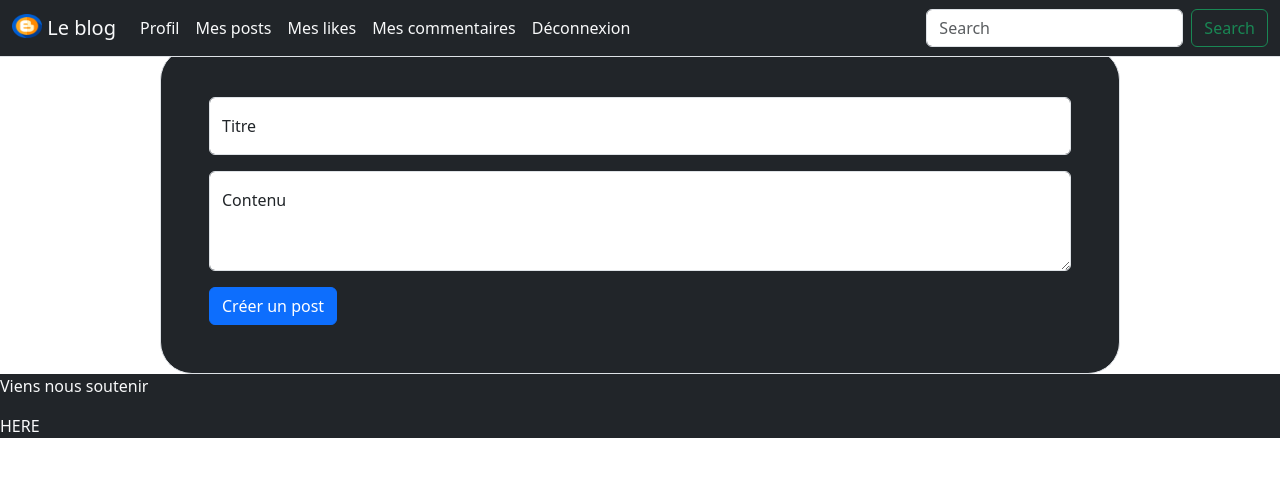
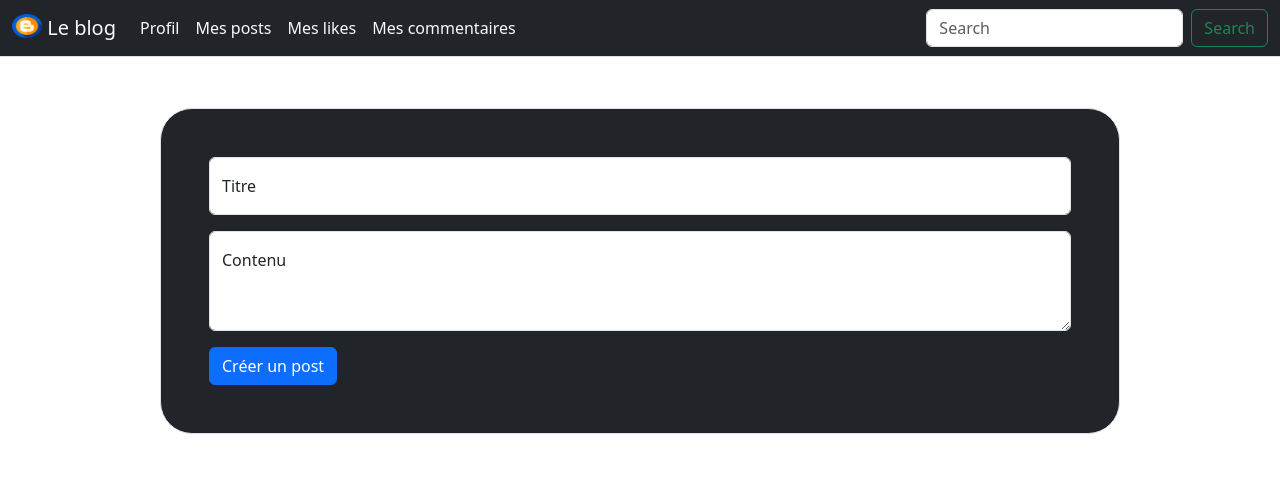
Before and after one commit to Evann45/Dev_web, a Flask app: page /creer_post in a window 1280 px wide. Shown: the top 477 px of the page. Run offline with Flask 2, Linux system fonts and the light colour scheme; a user stored in the database is signed in; some libraries are stand-ins or nearby versions.

Commit message:
Ajustement du nav

```diff
--- a/App/templates/base.html
+++ b/App/templates/base.html
@@ -13,7 +13,7 @@
     <title>{{ title }}</title>
     {% endblock %}
   </head>
-  <body>
+  <body style="padding-top: 60px;">
     <nav
       class="navbar navbar-expand-lg bg-dark border-bottom border-body position-fixed top-0 w-100">
       <div class="container-fluid">
@@ -53,9 +53,6 @@
             <li class="nav-item">
               <a class="nav-link text-light" href="#">Mes commentaires</a>
             </li>
-            <li class="nav-item">
-              <a class="nav-link text-light" href="{{ url_for('login') }}">Déconnexion</a>
-            </li>
           </ul>
           <form class="d-flex" role="search">
             <input
@@ -73,9 +70,5 @@
 
     {% block main %} {% endblock %} {% block scripts %} {{ bootstrap.load_js()
     }} {% endblock %}
-    <footer class=" bg-dark ">
-      <p class="text-light">Viens nous soutenir</p>
-      <a class="nav-link text-light" href="#">HERE</a>
-    </footer>
   </body>
 </html>
```
